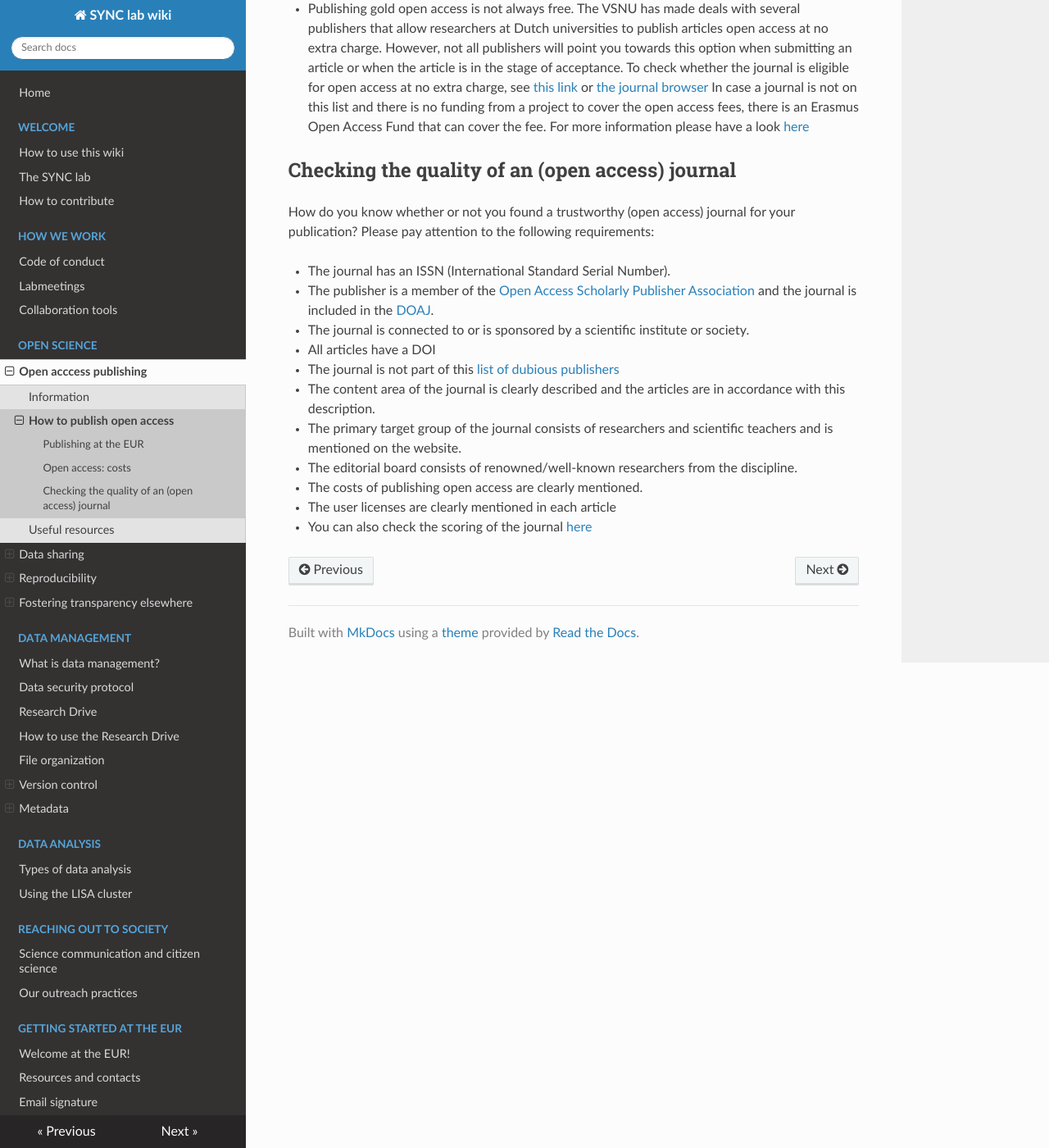
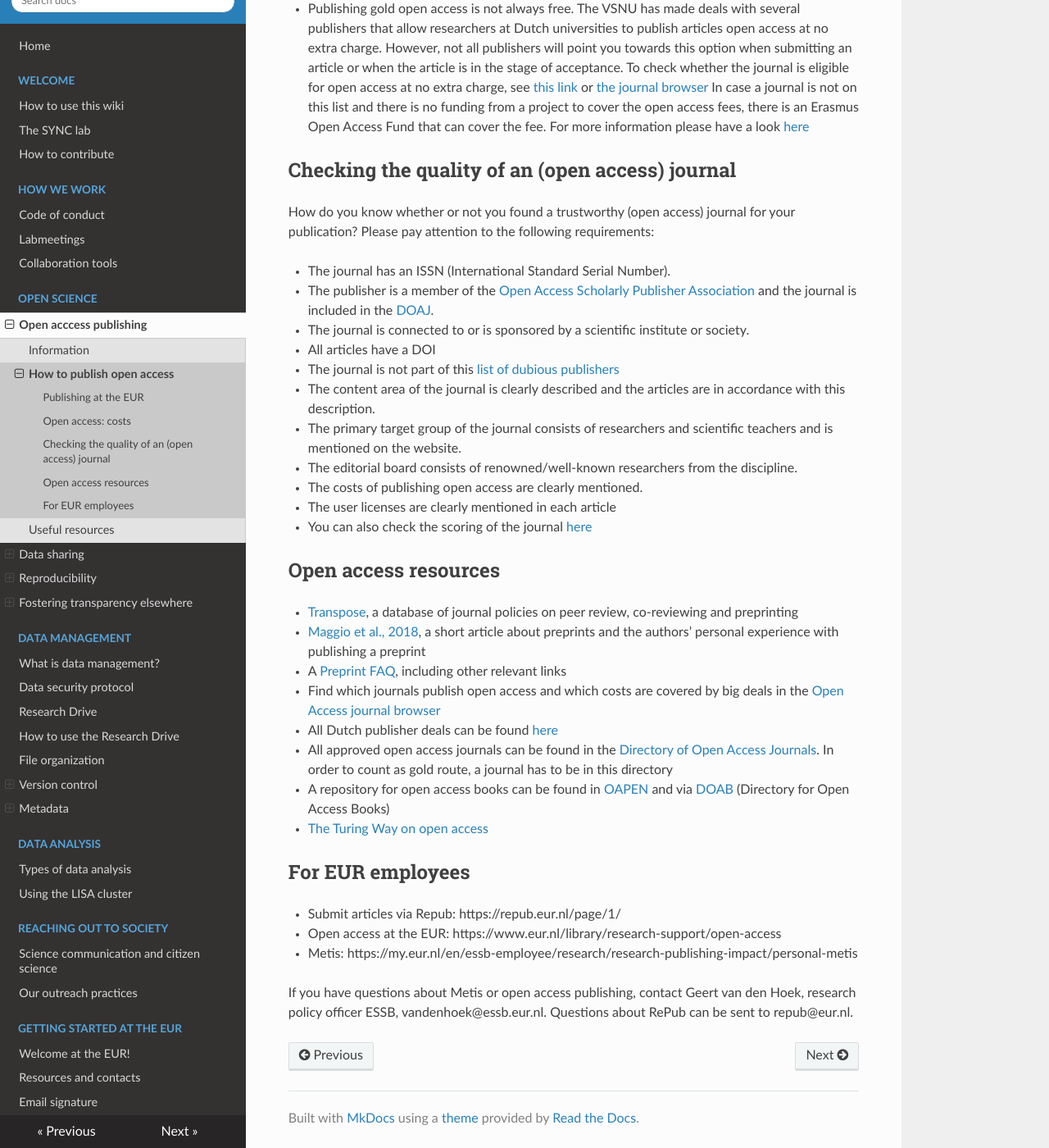
Before and after one commit to eur-synclab/eur-synclab.github.io, an MkDocs documentation site: the page built from docs/open-science/open-access-how.md, in a window 1280 px wide and 1400 px high, scrolled down 753 px. Shown: the whole window at 82% size. Built offline with MkDocs 1.6.1, drawn with Linux system fonts in a browser that asks for light colours; nearby versions of some CDN libraries.

Commit message:
Add resources

```diff
--- a/docs/open-science/open-access-how.md
+++ b/docs/open-science/open-access-how.md
@@ -34,3 +34,20 @@ How do you know whether or not you found a trustworthy (open access) journal for
 - The costs of publishing open access are clearly mentioned.
 - The user licenses are clearly mentioned in each article
 - You can also check the scoring of the journal [here](http://www.qoam.eu/journals)
+
+## Open access resources
+-	[Transpose](https://transpose-publishing.github.io/#/), a database of journal policies on peer review, co-reviewing and preprinting
+-	[Maggio et al., 2018](https://doi.org/10.1007/s40037-018-0451-8), a short article about preprints and the authors’ personal experience with publishing a preprint
+-	A [Preprint FAQ](https://help.osf.io/hc/en-us/articles/360019930493-Preprint-FAQs), including other relevant links
+- Find which journals publish open access and which costs are covered by big deals in the [Open Access journal browser](http://library.wur.nl/WebQuery/jbrowser?q=*)
+- All Dutch publisher deals can be found [here](https://www.openaccess.nl/en/in-the-netherlands/publisher-deals)
+- All approved open access journals can be found in the [Directory of Open Access Journals](https://doaj.org/). In order to count as gold route, a journal has to be in this directory
+- A repository for open access books can be found in [OAPEN](http://oapen.org/home) and via [DOAB](https://www.doabooks.org/doab?uiLanguage=en) (Directory for Open Access Books)
+- [The Turing Way on open access](https://the-turing-way.netlify.com/open_research/04/openaccess.html)
+
+## For EUR employees
+- Submit articles via Repub: https://repub.eur.nl/page/1/
+- Open access at the EUR: https://www.eur.nl/library/research-support/open-access
+- Metis: https://my.eur.nl/en/essb-employee/research/research-publishing-impact/personal-metis
+
+If you have questions about Metis or open access publishing, contact Geert van den Hoek, research policy officer ESSB, vandenhoek@essb.eur.nl. Questions about RePub can be sent to repub@eur.nl.
```
